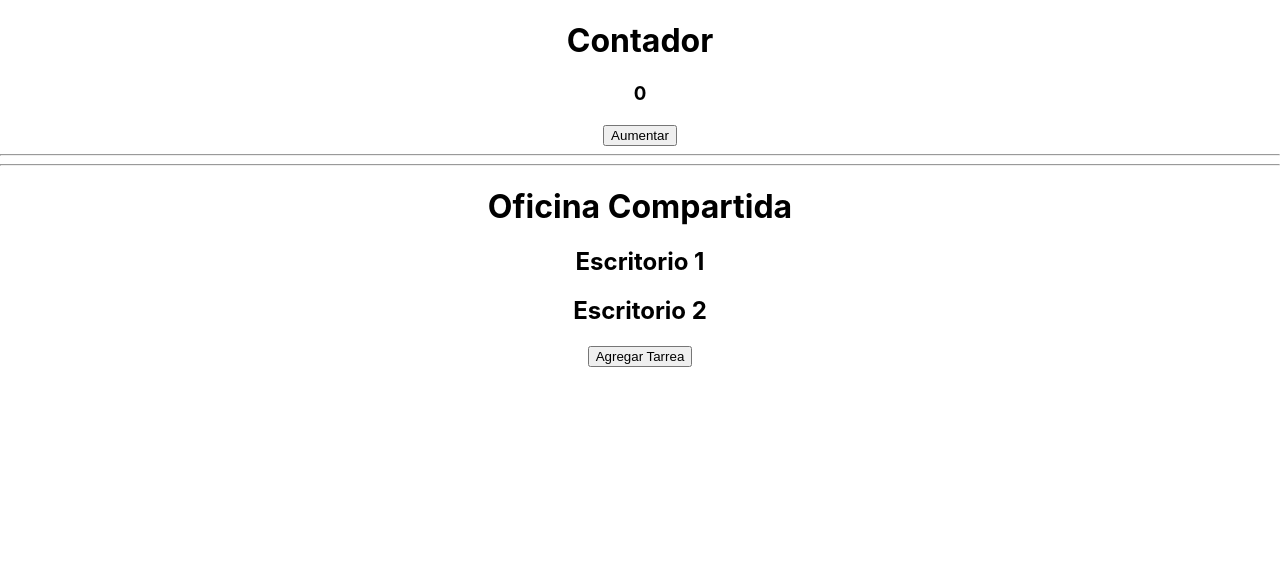
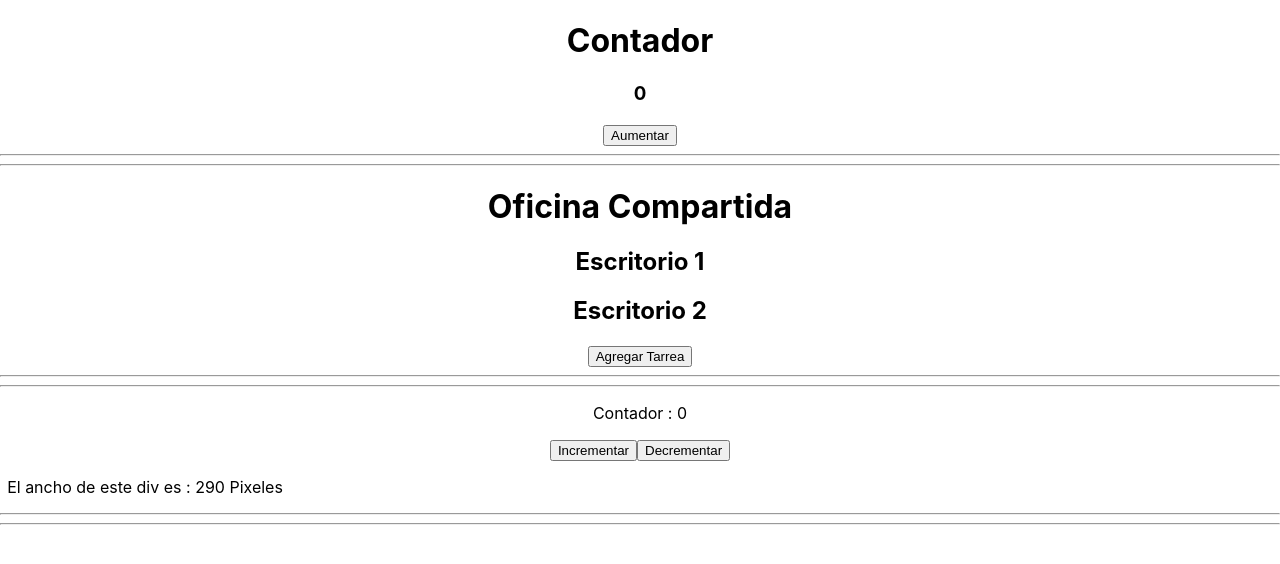
Before and after one commit to Nicoogf/DigitalHouse, a React (Create React App) app: page / in a window 1280 px wide. Shown: the top 564 px of the page. Built offline with nearby package versions, Linux system fonts and the light colour scheme.

Commit message:
Clase01 useLayoutEffect

```diff
--- a/src/App.js
+++ b/src/App.js
@@ -6,6 +6,11 @@ import ContadorState from './clases/clase01/useState/ContadorState';
 
 // useContext () ;
 import Office from './clases/clase01/useContext/Office';
+import ContadorConReducer from './clases/clase01/useReducer/Contador';
+import MeasureElement from './clases/clase01/useLayoutEffect/MeasureElement';
+
+//useReducer () ;
+
 
 
 
@@ -27,6 +32,22 @@ function App() {
       {/* UseContext () */}
       <Office />
 
+      <hr />
+      <hr />
+
+       {/* useReducer () */}
+       <ContadorConReducer />
+
+       {/* useLayout () */}
+       <MeasureElement />
+
+      <hr />
+      <hr />
+
+
+
+
+
     </div>
   );
 }
--- a/src/clases/clase01/useContext/DeskOne.jsx
+++ b/src/clases/clase01/useContext/DeskOne.jsx
@@ -4,7 +4,7 @@ import elContextoGlobalDeLaAplicacion from './SharedNotesContext';
 
 const DeskOne = () => {
 
-  const { objetoDeNotasCompartidas , funcionParaAgregarNota} = useContext( elContextoGlobalDeLaAplicacion )
+  const { objetoDeNotasCompartidas } = useContext( elContextoGlobalDeLaAplicacion )
 
   return (
     <div className='escritorio'>
--- a/src/clases/clase01/useContext/DeskTwo.jsx
+++ b/src/clases/clase01/useContext/DeskTwo.jsx
@@ -9,7 +9,7 @@ const DeskTwo = () => {
   return (
     <div>
      <h2> Escritorio 2 </h2>
-     <button onClick={ ()=> funcionParaAgregarNota( "Tarea de testeo agregada")}> Agregar Tarrea</button>
+     <button onClick={ ()=> funcionParaAgregarNota( "Tarea de testeo agregada" )}> Agregar Tarrea</button>
     </div>
   ) ;
 } ;
--- /dev/null
+++ b/src/clases/clase01/useLayoutEffect/MeasureElement.jsx
@@ -0,0 +1,24 @@
+import React, { useLayoutEffect, useRef, useState } from 'react' ;
+
+
+
+const MeasureElement = () => {
+
+  const [ width , setWidth ] = useState ( 0 ) ;
+
+  const elementRef = useRef();
+
+  useLayoutEffect( () => {
+    if( elementRef.current ){
+        setWidth( elementRef.current.offsetWidth )
+    }
+  } , [] )
+
+  return (
+    <div ref={ elementRef } style={ {width: "290px" }}>
+        <p> El ancho de este div es : { width } Pixeles</p>
+    </div>
+  ) ;
+} ;
+
+export default MeasureElement
--- a/src/clases/clase01/useReducer/Contador.jsx
+++ b/src/clases/clase01/useReducer/Contador.jsx
@@ -1,32 +1,33 @@
 import React, { useReducer } from 'react' ;
 
-const initialState = { count : 0 }
+const estadoInicial = { inicioContador : 0 } ;
 
-const Contador = () => {
+function FuncionDelReducer ( estadoRecibido , accionRecibida ) {
+    switch ( accionRecibida.type) {
 
-    function reducer ( state , action ) {
-        switch(action.type){
-            case 'INCREMENT':
-                return {
-                    count : state.count + 1
-                }
-            case 'DECREMENT':
-                return {
-                    count : state.count - 1
-                    }
-                default:
-                    return state ;
+        case 'INCREMENTAR' : {
+            return {inicioContador :  estadoRecibido.inicioContador + 1 }
         }
+
+        case 'DECREMENTAR' : {
+            return { inicioContador : estadoRecibido.inicioContador - 1 }
+        }
+        default:
+            return estadoRecibido
     }
+}
 
-const [ state , dispatch] =  useReducer( reducer , initialState )
-  return (
-    <div>
-        <p>Contador : { state.count} </p>
-        <button onClick={ () => dispatch({type:'INCREMENT'})}> Incrementar </button>
-        <button onClick={ () => dispatch({type:'DECREMENT'})}> Decrementar </button>
-    </div>
-  ) ;
-} ;
+const ContadorConReducer = () =>{
 
-export default Contador ;
+    const [ estado , unaAcccion ] = useReducer( FuncionDelReducer  , estadoInicial )
+
+    return(
+        <div>
+            <p> Contador : { estado.inicioContador} </p>
+            <button onClick={ () => unaAcccion ( {type: 'INCREMENTAR'} )}> Incrementar </button>
+            <button onClick={ () => unaAcccion ( {type: 'DECREMENTAR' })}> Decrementar </button>
+        </div>
+    )
+}
+
+export default ContadorConReducer ;
```
